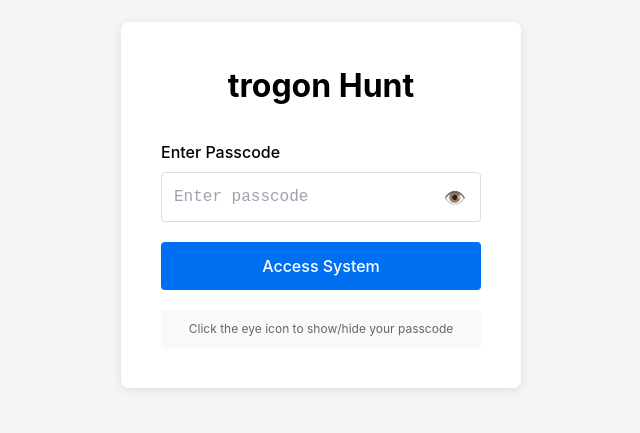
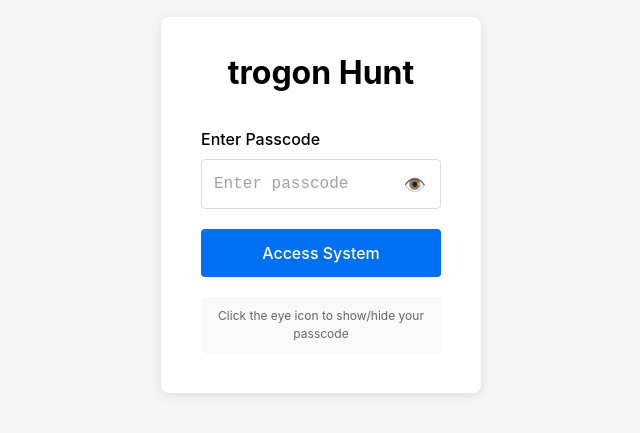
Before and after one commit to TrogonPatent/trogon-monitoring, a React (Vite) app: page / in a window 1280 px wide. Shown: the part 195-628 px from the top of the page, without its empty margins (319-959 px from the left). Built offline with nearby package versions, Linux system fonts and the light colour scheme.

Commit message:
Update AuthGate.jsx

```diff
--- a/src/pages/AuthGate.jsx
+++ b/src/pages/AuthGate.jsx
@@ -62,10 +62,11 @@ export default function AuthGate({ children }) {
 <div style={{
   backgroundColor: 'white',
   padding: '40px',
+  paddingTop: '32px',
   borderRadius: '8px',
   boxShadow: '0 2px 10px rgba(0,0,0,0.1)',
   width: '100%',
-  maxWidth: '400px',
+  maxWidth: '320px',
   fontFamily: '-apple-system, BlinkMacSystemFont, "Segoe UI", "Roboto", "Helvetica Neue", Arial, sans-serif'
 }}>
           <h1 style={{ fontSize: '32px', fontWeight: 'bold', marginBottom: '30px', textAlign: 'center' }}>
```
